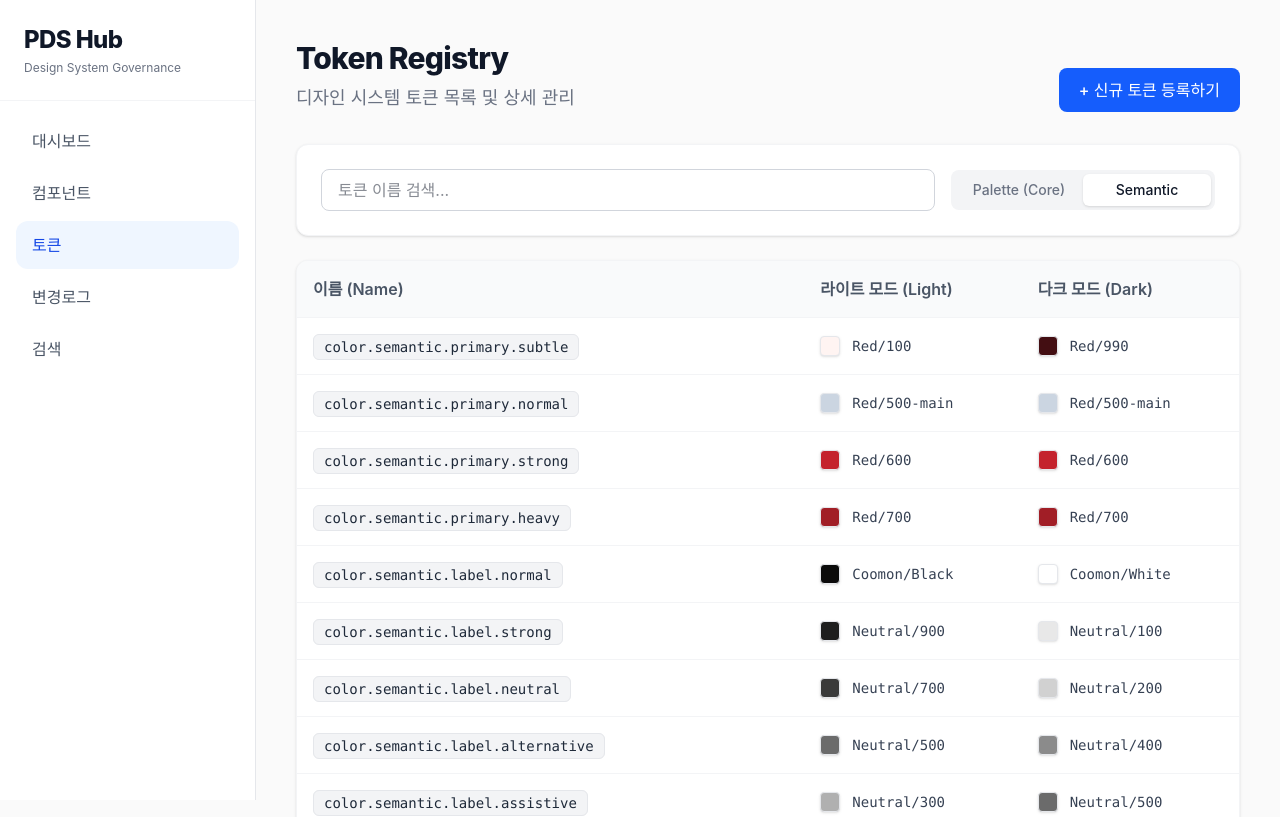
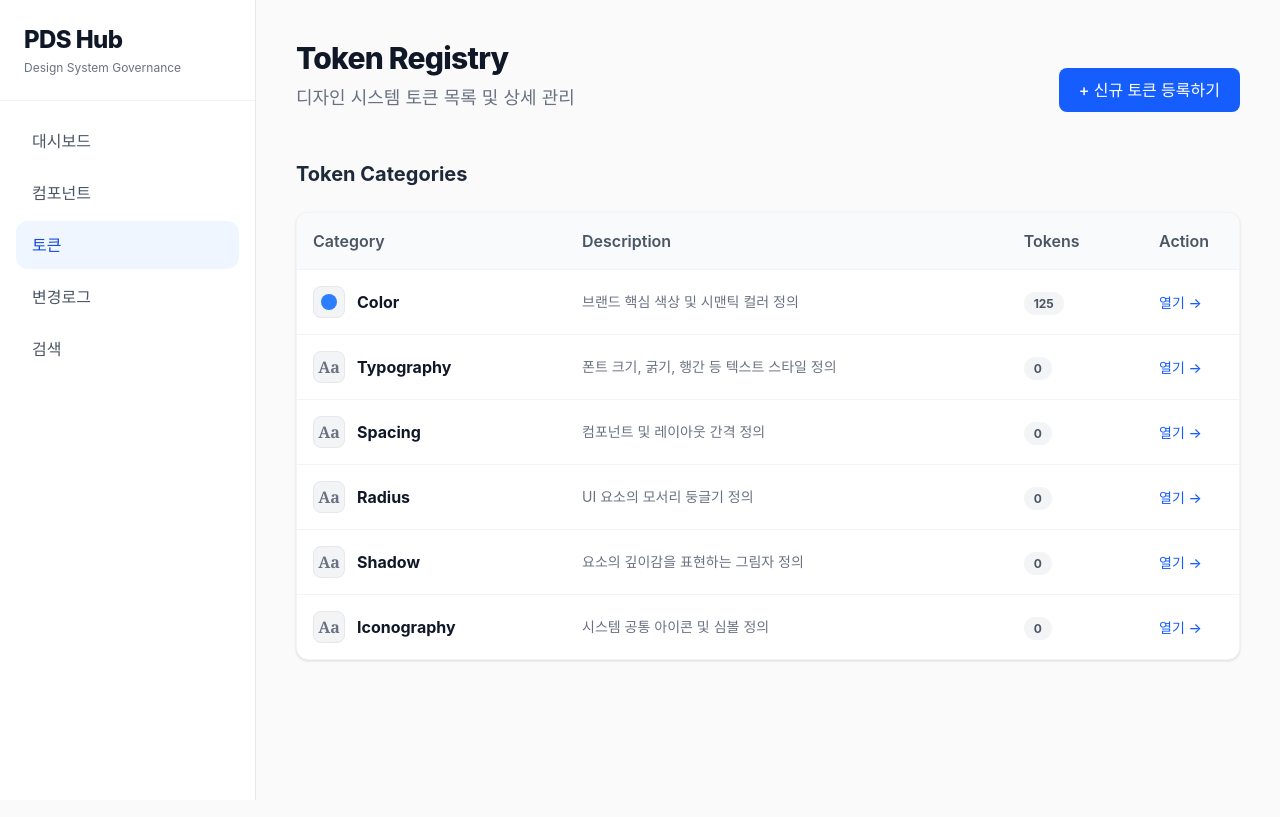
Before and after one commit to cynhwithcode/PDS-Hub, a React (Vite) app: page /tokens in a window 1280 px wide. Shown: the top 817 px of the page. Built offline with nearby package versions, Linux system fonts and the light colour scheme.

Commit message:
feat: 카테고리 리스트 랜딩 페이지 복구

```diff
--- a/src/pages/TokenManager.tsx
+++ b/src/pages/TokenManager.tsx
@@ -1,5 +1,4 @@
 import { useState, useEffect, useMemo } from "react";
-import { Link } from "react-router-dom";
 import initialTokens from "../data/tokens.json";
 
 type Token = {
@@ -16,6 +15,7 @@ export default function TokenManager() {
   const [tokens, setTokens] = useState<Token[]>([]);
   const [activeTier, setActiveTier] = useState<'core' | 'semantic'>('semantic');
   const [searchTerm, setSearchTerm] = useState("");
+  const [selectedCategory, setSelectedCategory] = useState<string | null>(null);
 
   useEffect(() => {
     // 최신 토큰 데이터를 불러오기 위해 기존 로컬스토리지 삭제
@@ -24,14 +24,24 @@ export default function TokenManager() {
     localStorage.setItem("pds_tokens", JSON.stringify(initialTokens));
   }, []);
 
+  const categories = [
+    { id: 'color', name: 'Color', desc: '브랜드 핵심 색상 및 시맨틱 컬러 정의' },
+    { id: 'typography', name: 'Typography', desc: '폰트 크기, 굵기, 행간 등 텍스트 스타일 정의' },
+    { id: 'spacing', name: 'Spacing', desc: '컴포넌트 및 레이아웃 간격 정의' },
+    { id: 'radius', name: 'Radius', desc: 'UI 요소의 모서리 둥글기 정의' },
+    { id: 'shadow', name: 'Shadow', desc: '요소의 깊이감을 표현하는 그림자 정의' },
+    { id: 'iconography', name: 'Iconography', desc: '시스템 공통 아이콘 및 심볼 정의' }
+  ];
+
   const filteredTokens = useMemo(() => {
     return tokens.filter(t => {
       const tokenTier = t.tier || 'core';
       const matchTier = tokenTier === activeTier;
       const matchSearch = t.name.toLowerCase().includes(searchTerm.toLowerCase());
-      return matchTier && matchSearch && t.category === 'color';
+      const matchCategory = t.category === selectedCategory;
+      return matchTier && matchSearch && matchCategory;
     });
-  }, [tokens, activeTier, searchTerm]);
+  }, [tokens, activeTier, searchTerm, selectedCategory]);
 
   // 참조 문자열(ex: "Red/500-main")을 Hex 코드로 변환하는 헬퍼 함수
   const getHexValue = (refValue: string) => {
@@ -60,8 +70,60 @@ export default function TokenManager() {
         </button>
       </header>
 
-      <div className="space-y-6">
-        <div className="bg-white p-6 rounded-xl shadow-sm border border-gray-100 flex flex-col md:flex-row gap-4 items-center">
+      {!selectedCategory ? (
+        <div className="space-y-6">
+          <div className="flex justify-between items-center pt-4">
+            <h2 className="text-xl font-bold text-gray-800">Token Categories</h2>
+          </div>
+
+          <div className="bg-white rounded-xl shadow-sm border border-gray-100 overflow-hidden">
+            <table className="w-full text-left">
+              <thead className="bg-gray-50 border-b border-gray-100">
+                <tr>
+                  <th className="p-4 font-semibold text-gray-600">Category</th>
+                  <th className="p-4 font-semibold text-gray-600">Description</th>
+                  <th className="p-4 font-semibold text-gray-600">Tokens</th>
+                  <th className="p-4 font-semibold text-gray-600 w-24">Action</th>
+                </tr>
+              </thead>
+              <tbody className="divide-y divide-gray-100">
+                {categories.map(cat => (
+                  <tr key={cat.id} className="hover:bg-gray-50 transition-colors cursor-pointer" onClick={() => setSelectedCategory(cat.id)}>
+                    <td className="p-4 font-bold text-gray-900 capitalize flex items-center gap-3">
+                      <div className="w-8 h-8 rounded-lg bg-gray-100 border border-gray-200 flex items-center justify-center shrink-0">
+                        {cat.id === 'color' ? <div className="w-4 h-4 rounded-full bg-blue-500"></div> : <span className="font-serif font-bold text-gray-500">Aa</span>}
+                      </div>
+                      {cat.name}
+                    </td>
+                    <td className="p-4 text-gray-500 text-sm">{cat.desc}</td>
+                    <td className="p-4">
+                      <span className="bg-gray-100 text-gray-600 px-2.5 py-1 rounded-full text-xs font-bold">
+                        {tokens.filter(t => t.category === cat.id).length}
+                      </span>
+                    </td>
+                    <td className="p-4">
+                      <button className="text-blue-600 hover:underline text-sm font-medium">열기 &rarr;</button>
+                    </td>
+                  </tr>
+                ))}
+              </tbody>
+            </table>
+          </div>
+        </div>
+      ) : (
+        <div className="space-y-6">
+          <div className="flex items-center gap-4 border-b border-gray-200 pb-4">
+            <button
+              onClick={() => setSelectedCategory(null)}
+              className="text-gray-500 hover:text-gray-900 font-medium flex items-center gap-2"
+            >
+              &larr; 카테고리 목록으로
+            </button>
+            <div className="w-px h-6 bg-gray-300"></div>
+            <h2 className="text-xl font-bold text-gray-800 capitalize">{selectedCategory} Tokens</h2>
+          </div>
+
+          <div className="bg-white p-6 rounded-xl shadow-sm border border-gray-100 flex flex-col md:flex-row gap-4 items-center">
           <input
             type="text"
             placeholder="토큰 이름 검색..."
@@ -159,7 +221,8 @@ export default function TokenManager() {
             </tbody>
           </table>
         </div>
-      </div>
+        </div>
+      )}
     </div>
   );
 }
```
